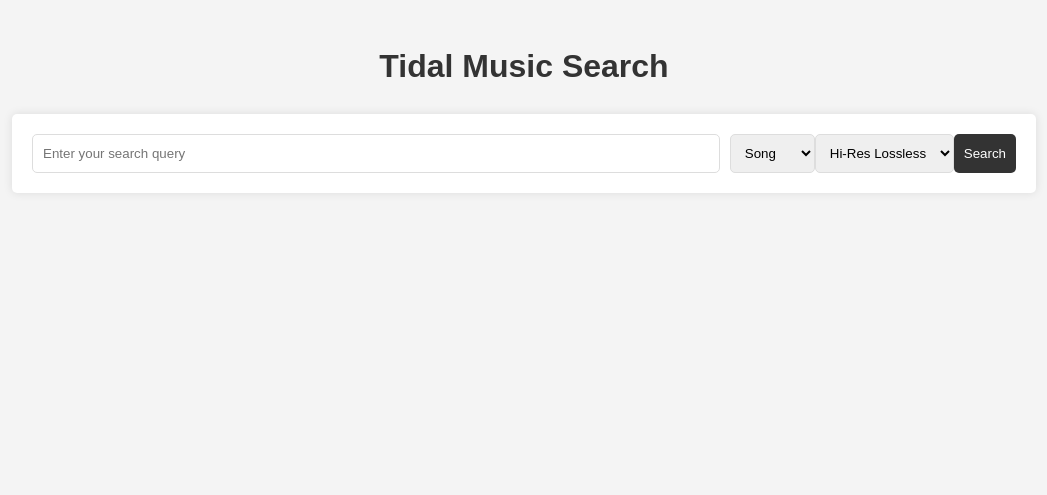
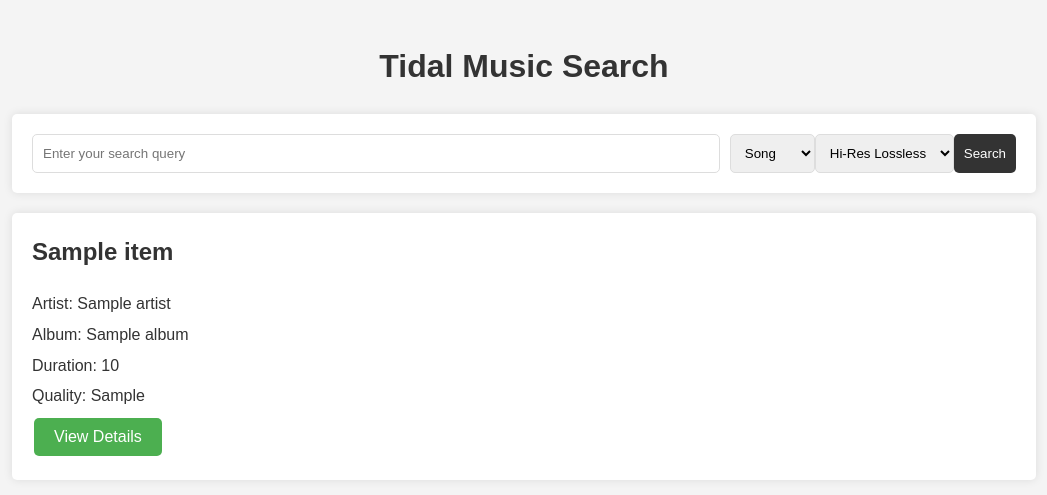
Before and after one commit to sivasoft-cloud/NewTidal, a Flask app: template templates/index.html in a window 1280 px wide. Shown: the top 495 px of the page, without its empty margins (116-1163 px from the left). Run offline with Flask 3, Linux system fonts and the light colour scheme; the template is opened without the code that fills it: most values are stand-ins (such as "Sample title", 1, 10 or a date in 2020).

Commit message:
Update index.html

```diff
--- a/templates/index.html
+++ b/templates/index.html
@@ -10,16 +10,16 @@
 <body>
     <div class="container">
         <h1>Tidal Music Search</h1>
-        <form id="searchForm">
-            <input type="text" id="searchQuery" placeholder="Enter your search query" required>
-            <select id="searchType">
+        <form method="POST" id="searchForm">
+            <input type="text" name="searchQuery" placeholder="Enter your search query" required>
+            <select name="searchType">
                 <option value="s">Song</option>
                 <option value="a">Artist</option>
                 <option value="al">Album</option>
                 <option value="v">Video</option>
                 <option value="p">Playlist</option>
             </select>
-            <select id="searchQuality">
+            <select name="searchQuality">
                 <option value="HI_RES_LOSSLESS">Hi-Res Lossless</option>
                 <option value="HI_RES">Hi-Res</option>
                 <option value="LOSSLESS">Lossless</option>
@@ -28,8 +28,28 @@
             </select>
             <button type="submit">Search</button>
         </form>
-        <div id="error" class="error"></div>
-        <div id="results"></div>
+
+        {% if results %}
+            <div id="results">
+                {% for item in results %}
+                    <div class="result-item">
+                        <h2>{{ item.title or item.name }}</h2>
+                        <p>Artist: {{ item.artist.name if item.artist else 'N/A' }}</p>
+                        <p>Album: {{ item.album.title if item.album else 'N/A' }}</p>
+                        <p>Duration: {{ item.duration }}</p>
+                        <p>Quality: {{ item.audioQuality if item.audioQuality else 'N/A' }}</p>
+                        {% if item.explicit %}
+                            <p class="explicit">Explicit</p>
+                        {% endif %}
+                        <button onclick="viewDetails('{{ search_type }}', {{ item.id }})">View Details</button>
+                    </div>
+                {% endfor %}
+            </div>
+        {% else %}
+            <div id="results">
+                <p>No results found.</p>
+            </div>
+        {% endif %}
     </div>
     <script src="/static/script.js" defer></script>
 </body>
```
